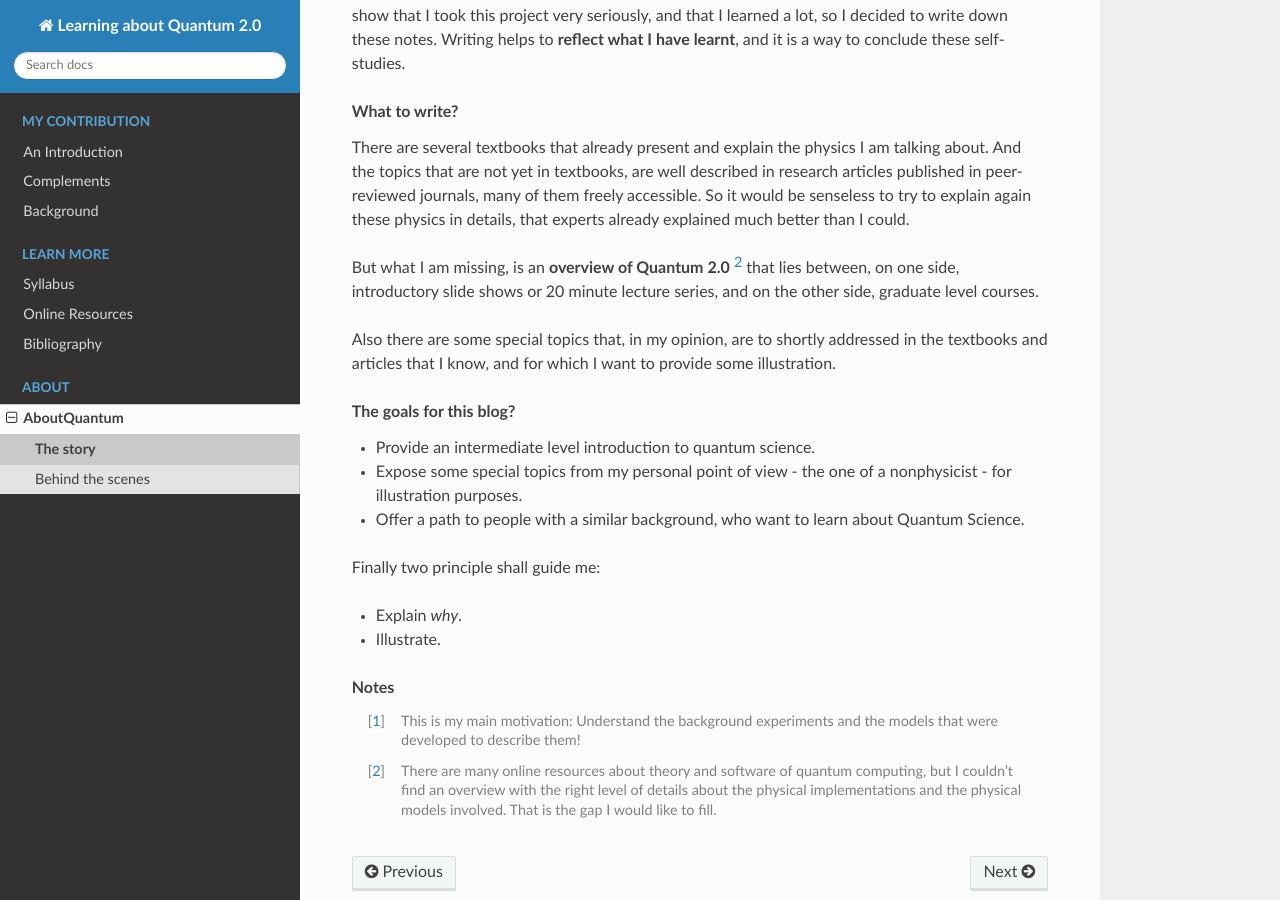
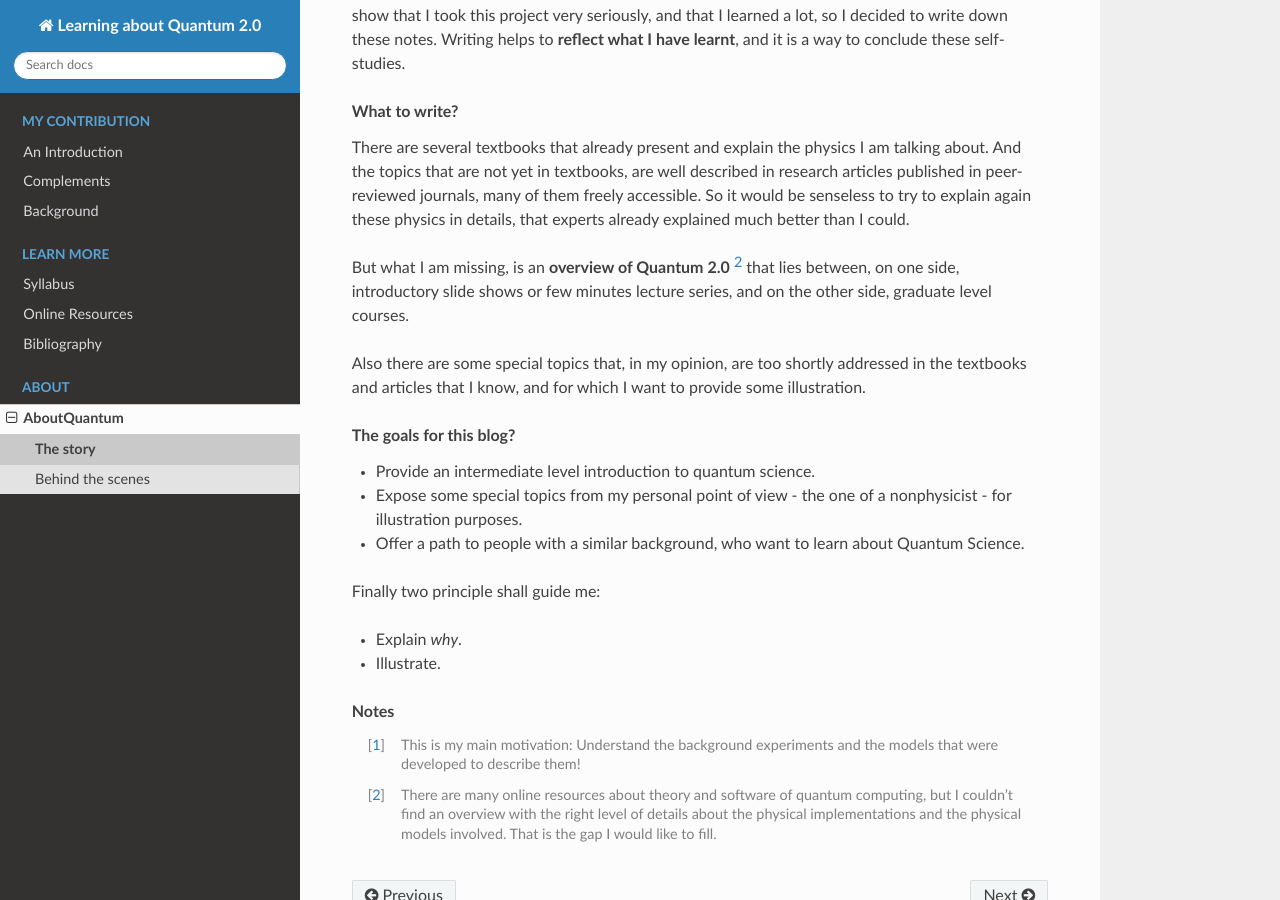
Before and after one commit to tomlqc/about-quantum, a Sphinx documentation site: the page built from source/about/story.rst, in a window 1280 px wide and 900 px high, scrolled down 684 px. Built offline with Sphinx 7.4.7 and the Read the Docs theme 2.0.0, drawn with Linux system fonts in a browser that asks for light colours.

Commit message:
story: orthography.

```diff
--- a/source/about/story.rst
+++ b/source/about/story.rst
@@ -40,11 +40,11 @@ So it would be senseless to try to explain again these physics in details,
 that experts already explained much better than I could.
 
 But what I am missing, is an **overview of Quantum 2.0** [#exp2]_ that lies between,
-on one side, introductory slide shows or 20 minute lecture series, and
+on one side, introductory slide shows or few minutes lecture series, and
 on the other side, graduate level courses.
 
 Also there are some special topics that, in my opinion,
-are to shortly addressed in the textbooks and articles that I know,
+are too shortly addressed in the textbooks and articles that I know,
 and for which I want to provide some illustration.
 
 .. rubric:: The goals for this blog?
```
